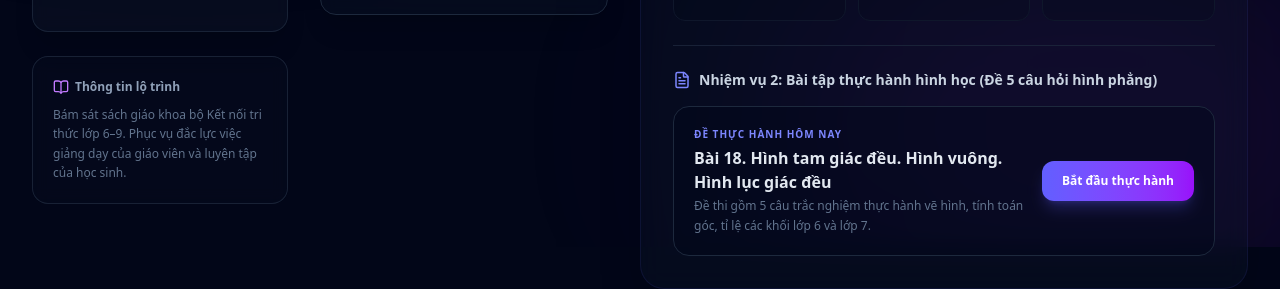
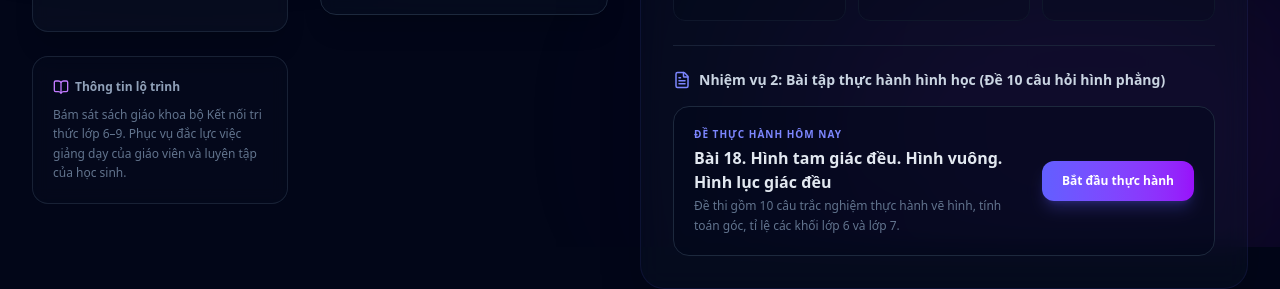
Before and after one commit to harry090013/harry-day-toan, a Next.js app in the folder toan-hinh-web/: page /daily-exam in a window 1280 px wide. Shown: the part 553-842 px from the top of the page. Built offline with nearby package versions, Linux system fonts and the light colour scheme.

Commit message:
feat: increase daily practice exam size to 10 questions

```diff
--- a/toan-hinh-web/src/app/daily-exam/page.tsx
+++ b/toan-hinh-web/src/app/daily-exam/page.tsx
@@ -227,9 +227,9 @@ export default function DailyExamPage() {
       return;
     }
 
-    // Generate a fixed test of 5 questions deterministically using the dayIndex
+    // Generate a fixed test of 10 questions deterministically using the dayIndex
     const practiceQuestions: ExerciseInstance[] = [];
-    for (let i = 0; i < 5; i++) {
+    for (let i = 0; i < 10; i++) {
       const template = templates[i % templates.length];
       const qInstance = template.generator(selectedConfig.dayIndex * 100 + i);
       practiceQuestions.push(qInstance);
@@ -411,7 +411,7 @@ export default function DailyExamPage() {
               <div className="flex flex-col gap-4 border-t border-slate-800/80 pt-6">
                 <h3 className="text-sm font-bold text-slate-300 flex items-center gap-2">
                   <FileText className="w-4.5 h-4.5 text-indigo-400" />
-                  Nhiệm vụ 2: Bài tập thực hành hình học (Đề 5 câu hỏi hình phẳng)
+                  Nhiệm vụ 2: Bài tập thực hành hình học (Đề 10 câu hỏi hình phẳng)
                 </h3>
 
                 <div className="p-5 rounded-2xl border border-slate-800 bg-slate-950/40 flex flex-col sm:flex-row justify-between items-start sm:items-center gap-4">
@@ -419,7 +419,7 @@ export default function DailyExamPage() {
                     <div className="text-[10px] font-black text-indigo-400 uppercase tracking-widest">Đề thực hành hôm nay</div>
                     <h4 className="text-sm sm:text-base font-bold text-slate-200 mt-1">{selectedConfig.practiceLessonTitle}</h4>
                     <p className="text-xs text-slate-500 mt-0.5 leading-relaxed">
-                      Đề thi gồm 5 câu trắc nghiệm thực hành vẽ hình, tính toán góc, tỉ lệ các khối lớp 6 và lớp 7.
+                      Đề thi gồm 10 câu trắc nghiệm thực hành vẽ hình, tính toán góc, tỉ lệ các khối lớp 6 và lớp 7.
                     </p>
                   </div>
 
```
